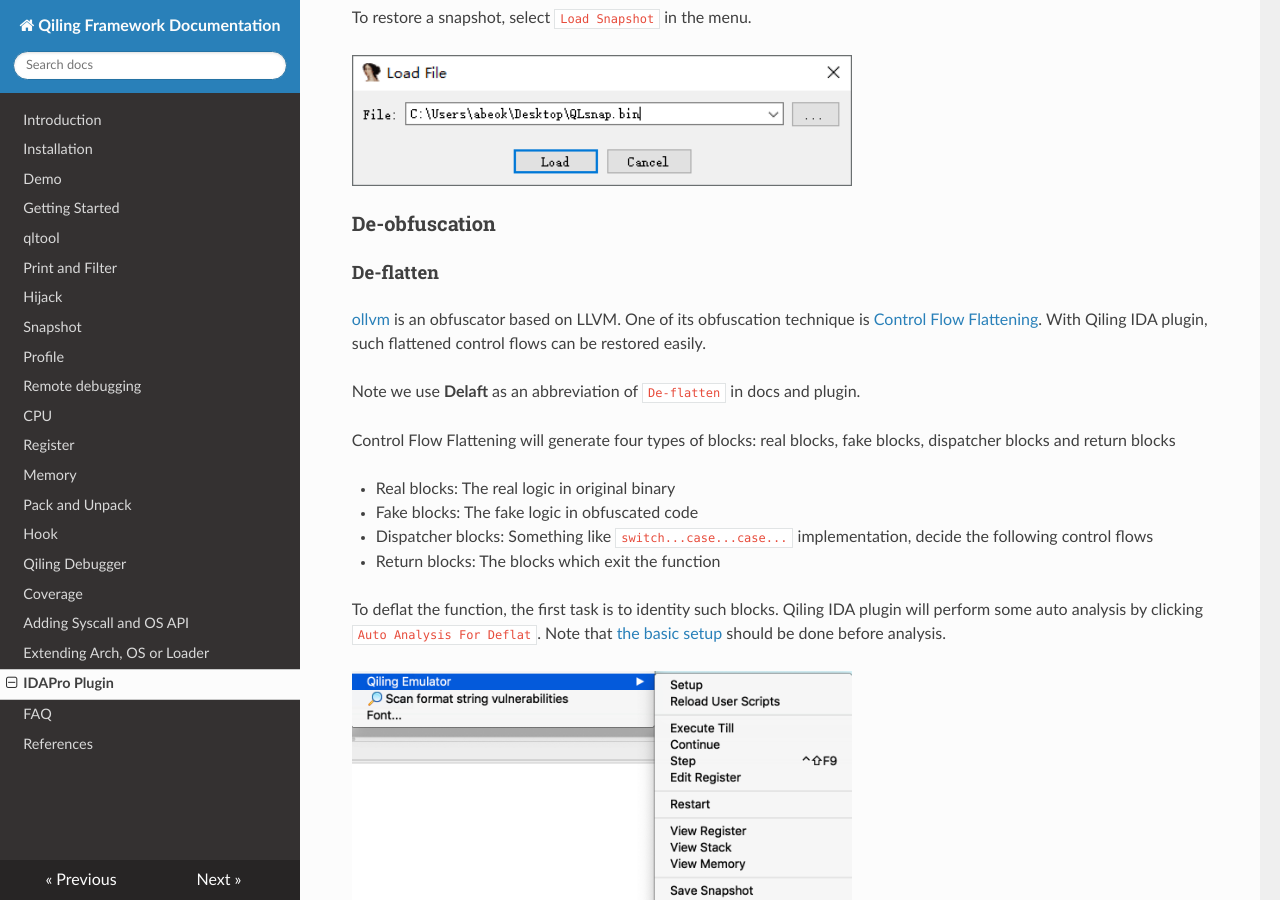
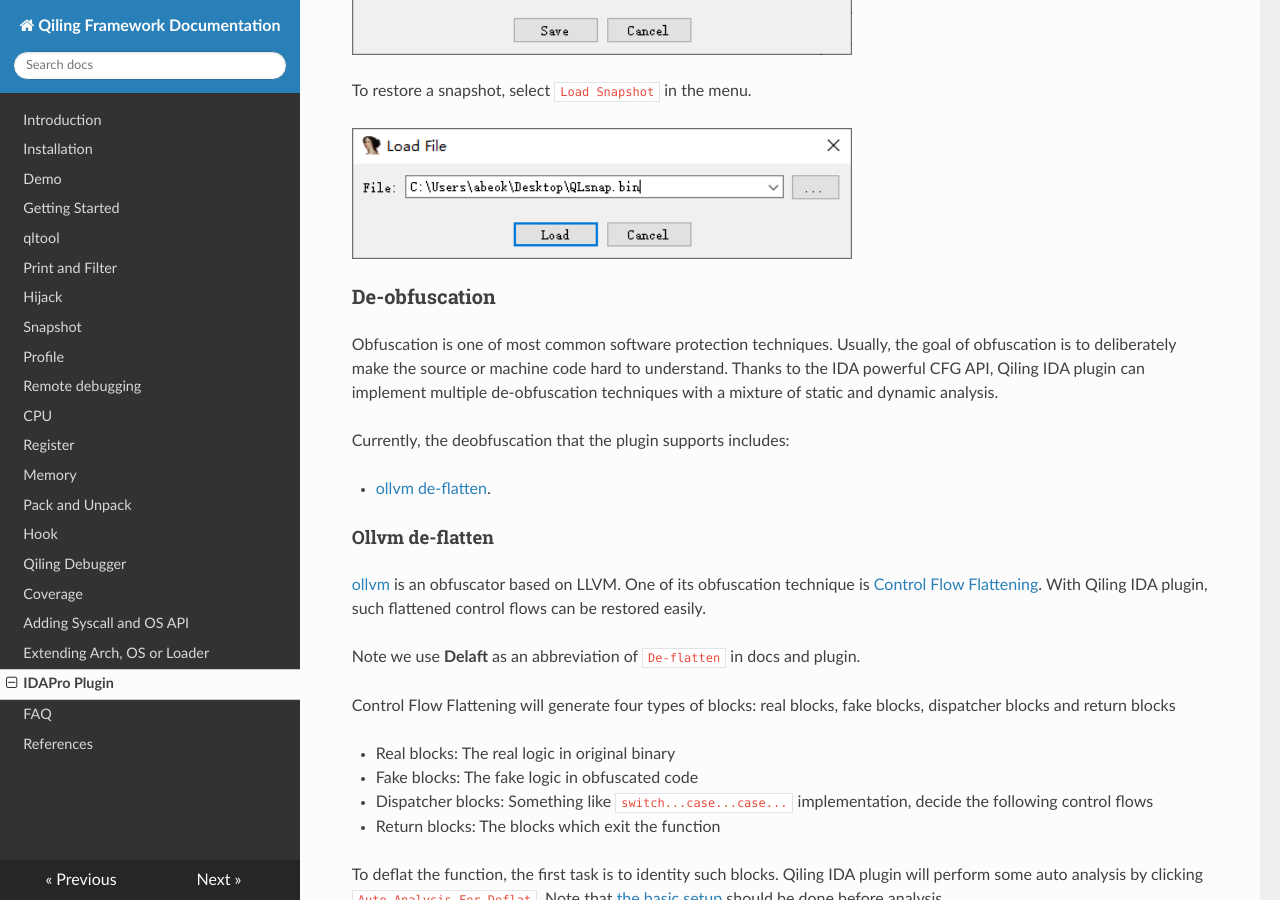
Before and after one commit to qilingframework/rtfd.io, an MkDocs documentation site: the page built from docs/ida.md, in a window 1280 px wide and 900 px high, scrolled down 8920 px. Built offline with MkDocs 1.6.1, drawn with Linux system fonts in a browser that asks for light colours; nearby versions of some CDN libraries; some of the changed text lies outside the part shown.

Commit message:
Add introduction for `Custom user script` and `obfuscation`

```diff
--- a/docs/ida.md
+++ b/docs/ida.md
@@ -129,6 +129,8 @@ CPU registers can also be edited in the register view window. Right-click on the
 [![](img/ida13.png){: style="height:auto;width:500px;display:block;margin:left"}](img/ida13.png)
 
 ### Custom user scripts
+
+`Custom user scripts` is intended for users to implement their own logic when the Qiling IDA plugin runs, continues or steps.
 
 Below is a minimum custom user scripts without any special functions.
 
@@ -217,7 +219,13 @@ To restore a snapshot, select `Load Snapshot` in the menu.
 
 ### De-obfuscation
 
-#### De-flatten
+Obfuscation is one of most common software protection techniques. Usually, the goal of obfuscation is to deliberately make the source or machine code hard to understand. Thanks to the IDA powerful CFG API, Qiling IDA plugin can implement multiple de-obfuscation techniques with a mixture of static and dynamic analysis.
+
+Currently, the deobfuscation that the plugin supports includes:
+
+- [ollvm de-flatten](#ollvm-de-flatten).
+
+#### Ollvm de-flatten
 
 [ollvm](https://github.com/obfuscator-llvm/obfuscator) is an obfuscator based on LLVM. One of its obfuscation technique is [Control Flow Flattening](https://github.com/obfuscator-llvm/obfuscator/wiki/Control-Flow-Flattening). With Qiling IDA plugin, such flattened control flows can be restored easily.
 
```
Also changed, not shown: other parts of docs/ida.md (+1 -1 lines).
